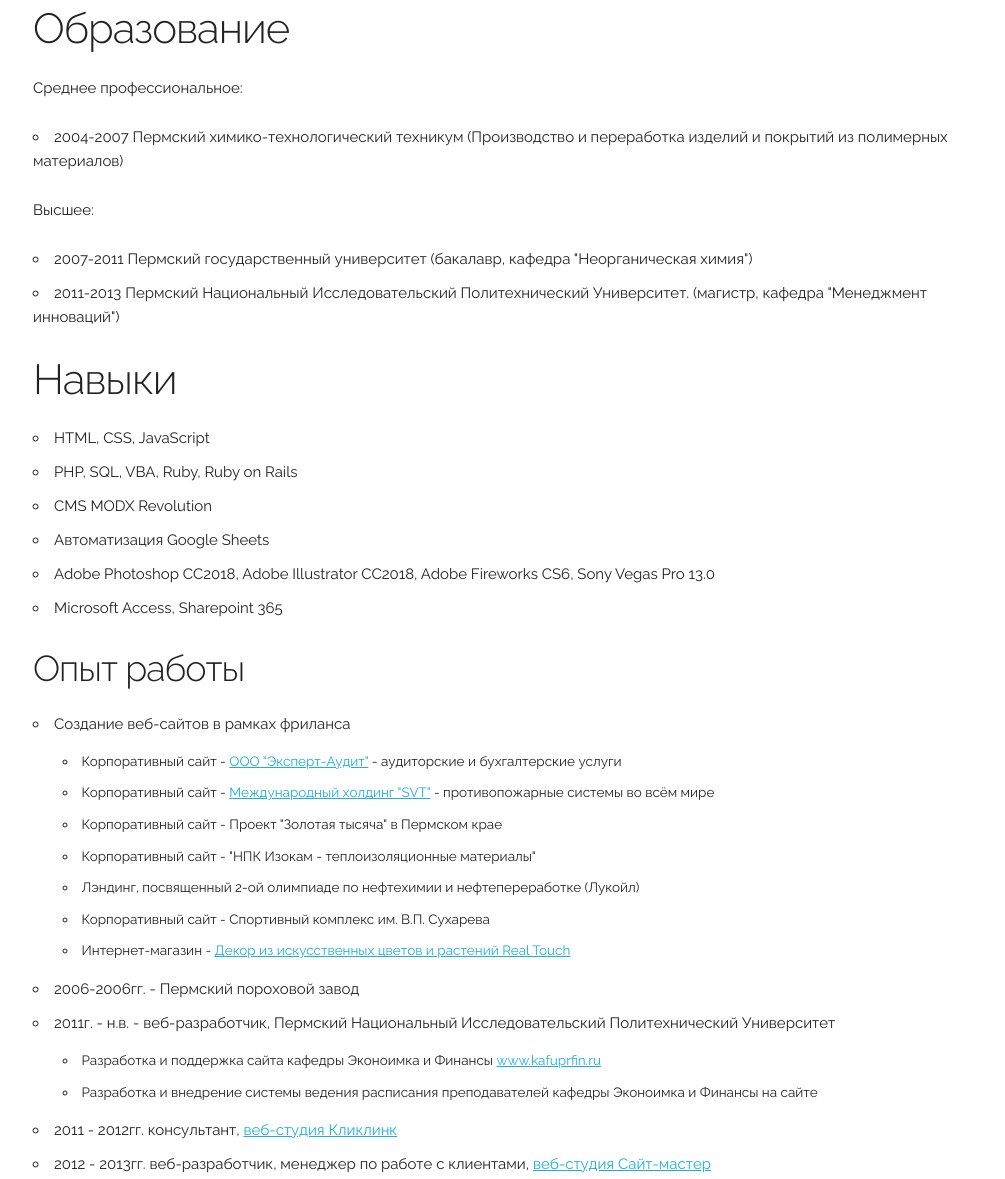
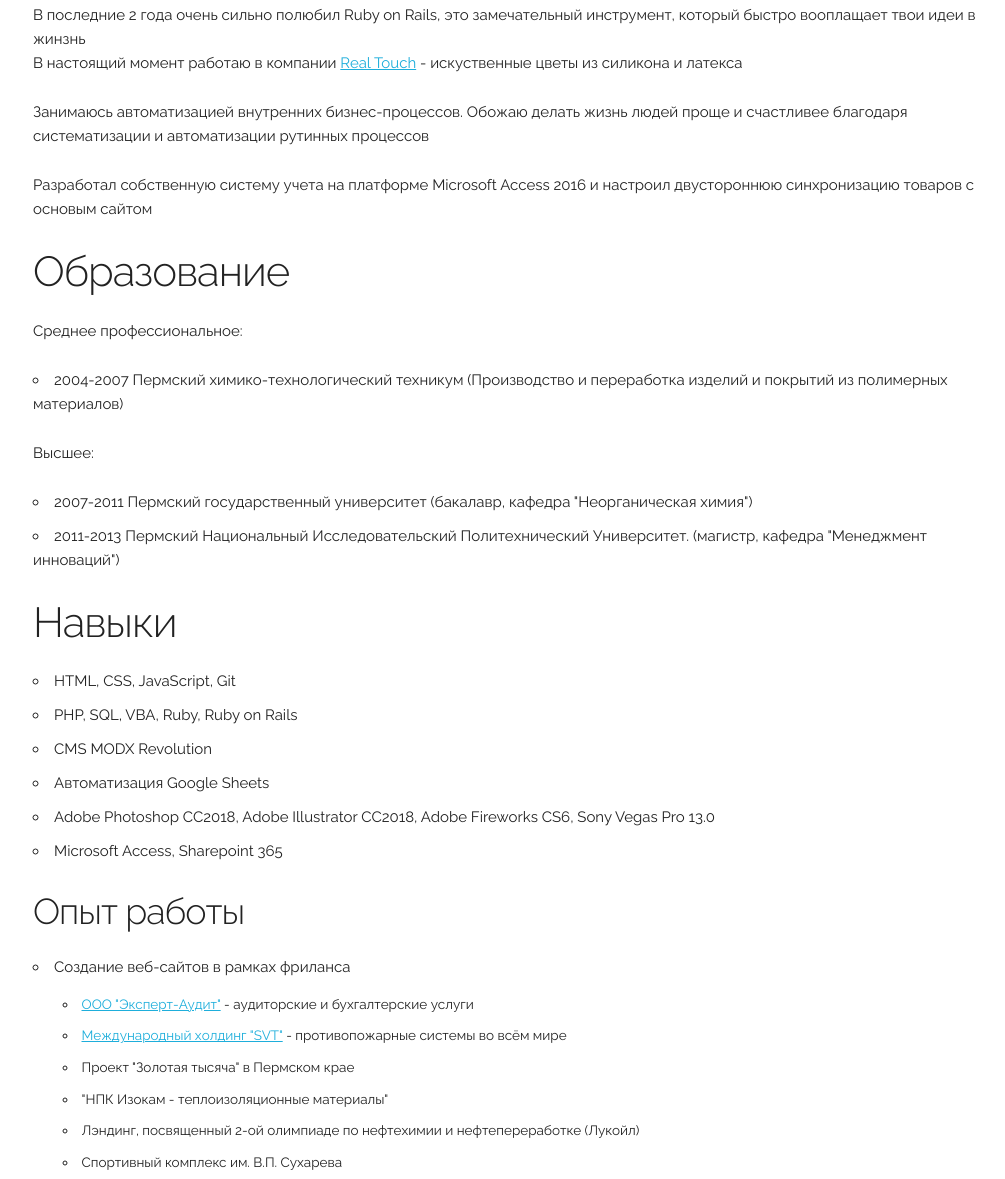
Before and after one commit to Dimaon/cv, a plain HTML site: page index.html in a window 1280 px wide. Shown: the part 371-1550 px from the top of the page, without its empty margins (127-1132 px from the left). Drawn offline with Linux system fonts and the light colour scheme.

Commit message:
Update index.html

```diff
--- a/index.html
+++ b/index.html
@@ -12,7 +12,7 @@
     <div class="container">
         <div class="row">
             <div>
-                <h1>Резюме соискателя</h1>
+                <h1>О себе</h1>
                 <img src="https://pp.userapi.com/c623324/v623324765/40a9b/KlpeK4mA3Fo.jpg" width="300px" style="float:left;margin-right: 20px"/>
                 <p>Куликов Дмитрий Владиславович</p>
                 <p>Телефон: +7 (977) 822-94-86</p>
@@ -21,6 +21,11 @@
                 <p><a href="https://github.com/Dimaon">Github</a></p>
                 <p>Место проживания: г. Москва</p>
             </div>
+            <div>В последние 2 года очень сильно полюбил Ruby on Rails, это замечательный инструмент, который быстро вооплащает твои идеи в жинзнь</div>
+            <p>В настоящий момент работаю в компании <a href='https://www.realtouch-flowers.com/'>Real Touch</a> - искуственные цветы из силикона и латекса</p>
+            <p>Занимаюсь автоматизацией внутренних бизнес-процессов. Обожаю делать жизнь людей проще и счастливее благодаря систематизации и автоматизации рутинных процессов</p>
+            <p>Разработал собственную систему учета на платформе Microsoft Access 2016 и настроил двустороннюю синхронизацию товаров с основым сайтом</p>
+
             <div id="edu" style="clear:both">
                 <h2>Образование</h2>
                 <p>Среднее профессиональное:</p>
@@ -36,7 +41,7 @@
             <div id="skills">
                 <h2>Навыки</h2>
                 <ul>
-                    <li>HTML, CSS, JavaScript</li>
+                    <li>HTML, CSS, JavaScript, Git</li>
                     <li>PHP, SQL, VBA, Ruby, Ruby on Rails</li>
                     <li>CMS MODX Revolution</li>
                     <li>Автоматизация Google Sheets</li>
@@ -50,16 +55,15 @@
                     <li>
                         Создание веб-сайтов в рамках фриланса
                         <ul>
-                            <li>Корпоративный сайт - <a href="http://www.expert-audit.biz/">ООО "Эксперт-Аудит"</a> - аудиторские и бухгалтерские услуги</li>
-                            <li>Корпоративный сайт - <a href="http://svt-holding.com">Международный холдинг "SVT"</a> - противопожарные системы во всём мире</li>
-                            <li>Корпоративный сайт -  Проект "Золотая тысяча" в Пермском крае</li>
-                            <li>Корпоративный сайт - "НПК Изокам - теплоизоляционные материалы"</li>
+                            <li><a href="http://www.expert-audit.biz/">ООО "Эксперт-Аудит"</a> - аудиторские и бухгалтерские услуги</li>
+                            <li><a href="http://svt-holding.com">Международный холдинг "SVT"</a> - противопожарные системы во всём мире</li>
+                            <li>Проект "Золотая тысяча" в Пермском крае</li>
+                            <li>"НПК Изокам - теплоизоляционные материалы"</li>
                             <li>Лэндинг, посвященный 2-ой олимпиаде по нефтехимии и нефтепереработке (Лукойл)</li>
-                            <li>Корпоративный сайт - Спортивный комплекс им. В.П. Сухарева</li>
-                            <li>Интернет-магазин - <a href="http://www.realtouch-decor.com/">Декор из искусственных цветов и растений Real Touch</a></li>
+                            <li>Спортивный комплекс им. В.П. Сухарева</li>
+                            <li><a href="http://www.realtouch-decor.com/">Декор из искусственных цветов и растений Real Touch</a></li>
                         </ul>
                     </li>
-                    <li>2006-2006гг. - Пермский пороховой завод</li>
                     <li>
                         2011г. - н.в. - веб-разработчик, Пермский Национальный Исследовательский Политехнический Университет
                         <ul>
@@ -69,7 +73,7 @@
                     </li>
                     <li>2011 - 2012гг. консультант, <a href="http://xn--h1aaebbccr.xn--p1ai/">веб-студия Кликлинк</a></li>
                     <li>2012 - 2013гг. веб-разработчик, менеджер по работе с клиентами, <a href="http://site-m.ru/">веб-студия Сайт-мастер</a></li>
-                    <li>2013г. - н.в. - руководитель IT-направления, веб-разработчик, НО Пермский фонд развития пердпринимательства
+                    <li>2013г. - н.в. - руководитель IT-направления в НО Пермский фонд развития пердпринимательства
                         <ul>
                             <li>Создал и внедрил CRM-систему для получателей информационной и консультационной подержки Центров поддержки предпринимательсва Пермского края</li>
                             <li>Создал и внедрил электронный журнал для участников программы "Ты-предприниматель" и "Грамотный бизнесмен"</li>
```
